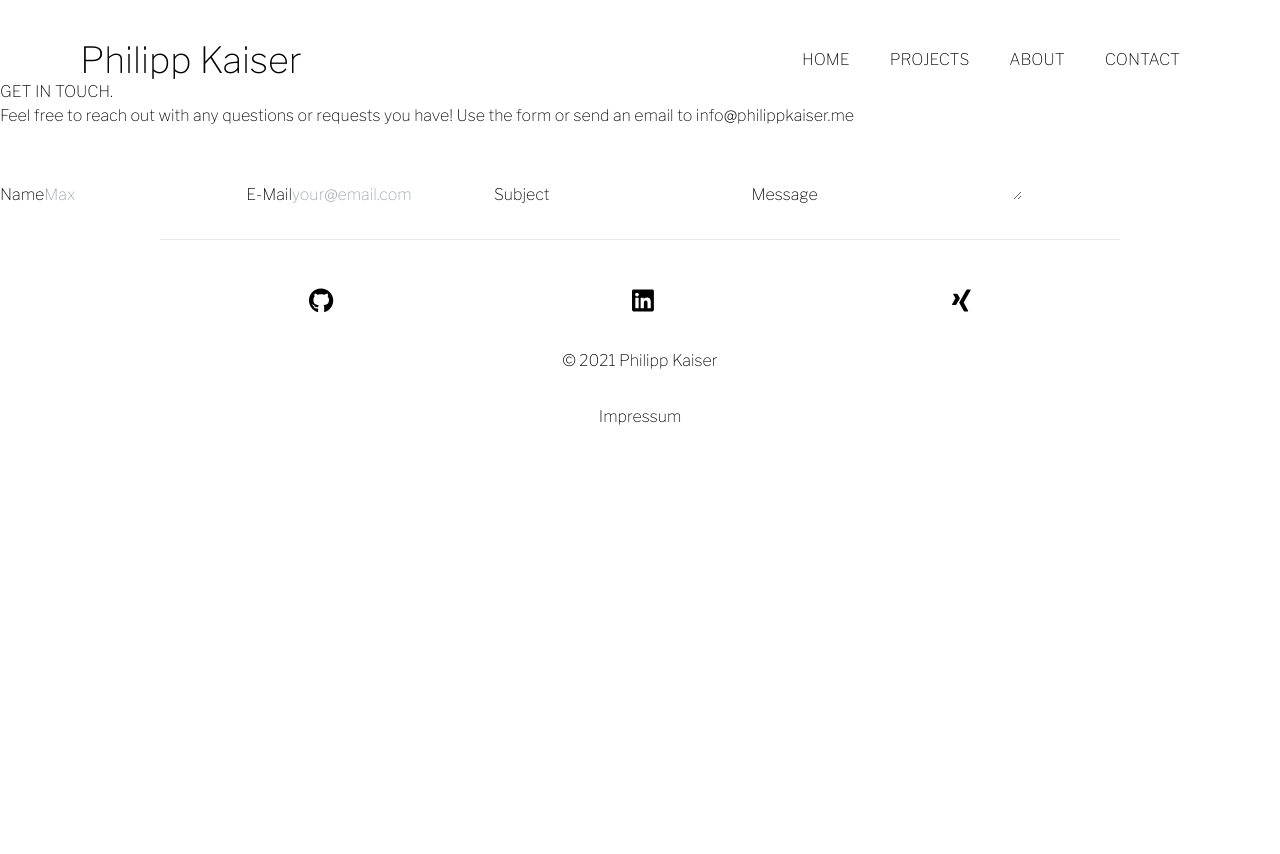
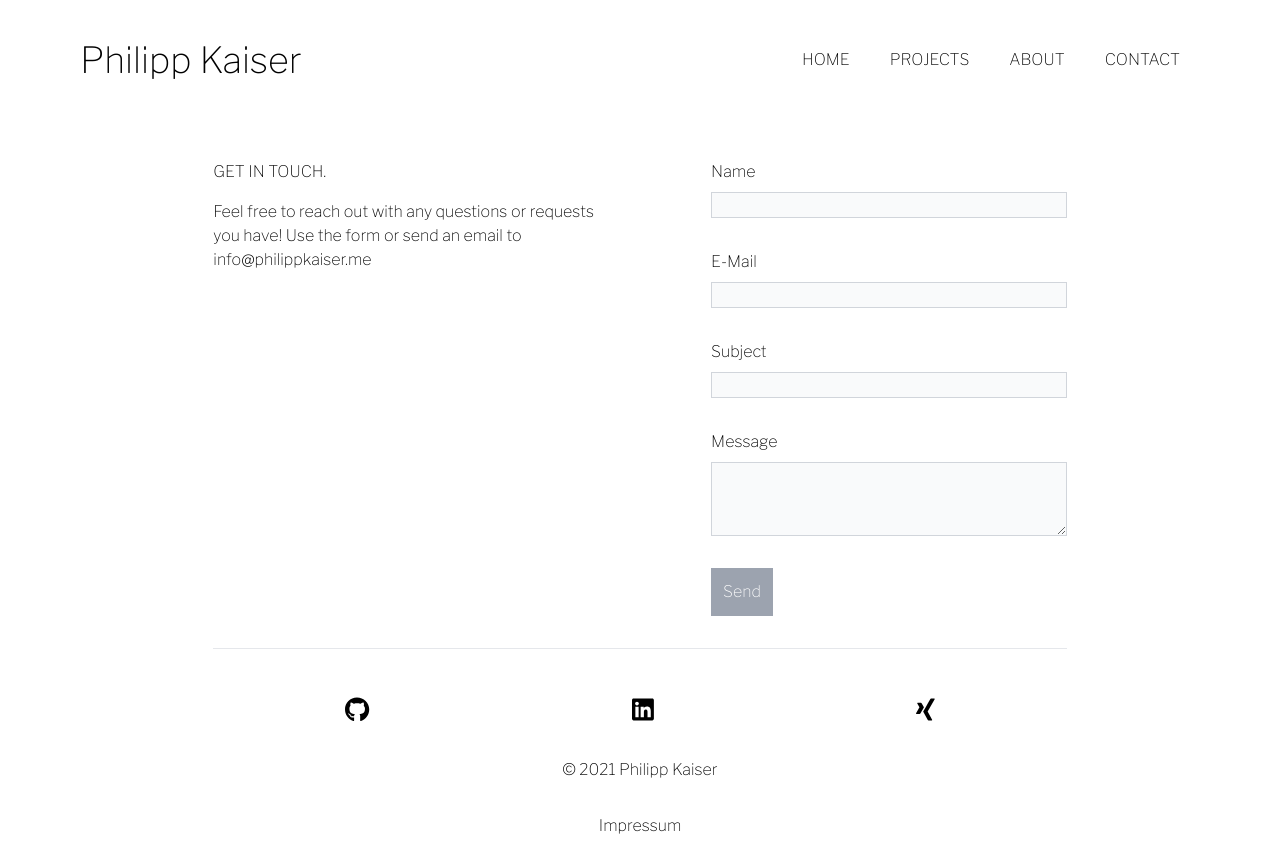
Before and after one commit to PhilKsr/dev-page, a Next.js app: page /contact in a window 1280 px wide. Before the commit the page ends 800 px from the top, so only its background shows below. Built offline with nearby package versions, Linux system fonts and the light colour scheme.

Commit message:
feat(frontend): add contact view layout

```diff
--- a/components/common/Footer.tsx
+++ b/components/common/Footer.tsx
@@ -22,11 +22,11 @@ export default function Footer() {
 
   return (
     <footer className='flex flex-col items-center'>
-      <div className='w-9/12 py-8'>
+      <div className='w-8/12 py-8'>
         <hr />
       </div>
 
-      <nav className='w-9/12 py-4 '>
+      <nav className='w-8/12 py-4 '>
         <ul className='flex justify-around'>
           {socialMediaLinks.map((link, i) => (
             <li key={i}>
--- a/pages/contact/index.tsx
+++ b/pages/contact/index.tsx
@@ -1,30 +1,56 @@
 export default function ContactView() {
   return (
-    <>
-      <h2>GET IN TOUCH.</h2>
-
+    <main className='flex justify-center mt-20'>
+      <div className='w-8/12'>
+        <div className='flex justify-between'>
+          <div className='max-w-sm'>
+            <h2 className='pb-4'>GET IN TOUCH.</h2>
             <p>
               Feel free to reach out with any questions or requests you have! Use the form or send an email to{' '}
               <a href='mailto:info@philippkaiser.me' className='hover:text-gray-400'>
                 info@philippkaiser.me
               </a>
             </p>
+          </div>
 
-      <form action=''>
-        <label htmlFor='name'>Name</label>
-        <input type='text' name='name' id='name' placeholder='Max' required />
+          <form action='' className='flex flex-col w-5/12'>
+            <label className='mb-2' htmlFor='name'>
+              Name
+            </label>
+            <input className='mb-8 border border-gray-300 bg-gray-50' type='text' name='name' id='name' required />
 
-        <label htmlFor='email'>E-Mail</label>
-        <input type='email' name='email' id='email' placeholder='your@email.com' required />
+            <label className='mb-2' htmlFor='email'>
+              E-Mail
+            </label>
+            <input className='mb-8 border border-gray-300 bg-gray-50' type='email' name='email' id='email' required />
 
-        <label htmlFor='subject'>Subject</label>
-        <input type='text' name='subject' id='subject' required />
+            <label className='mb-2' htmlFor='subject'>
+              Subject
+            </label>
+            <input
+              className='mb-8 border border-gray-300 bg-gray-50'
+              type='text'
+              name='subject'
+              id='subject'
+              required
+            />
 
-        <label htmlFor='message'>Message</label>
-        <textarea name='message' id='message' cols={20} rows={3}></textarea>
+            <label className='mb-2' htmlFor='message'>
+              Message
+            </label>
+            <textarea
+              className='mb-8 border border-gray-300 bg-gray-50'
+              name='message'
+              id='message'
+              cols={20}
+              rows={3}></textarea>
 
-        <button type='submit'></button>
+            <button className='self-start p-3 text-white bg-gray-400 hover:bg-gray-300' type='submit'>
+              Send
+            </button>
           </form>
-    </>
+        </div>
+      </div>
+    </main>
   )
 }
--- a/pages/index.tsx
+++ b/pages/index.tsx
@@ -8,7 +8,8 @@ export default function Home() {
           <title>Philipp Kaiser</title>
           <meta name='viewport' content='initial-scale=1.0, width=device-width' />
         </Head>
-        <h2 className='mb-32 font-extrabold text-transparent text-white text-9xl bg-clip-text bg-gradient-to-r from-slate-600 to-orange-600'>
+
+        <h2 className='mb-32 font-extrabold text-transparent text-9xl bg-clip-text bg-gradient-to-r from-slate-600 to-orange-600'>
           Meet your next developer
         </h2>
       </div>
```
Lines whose indentation alone changed are shown as unchanged.
